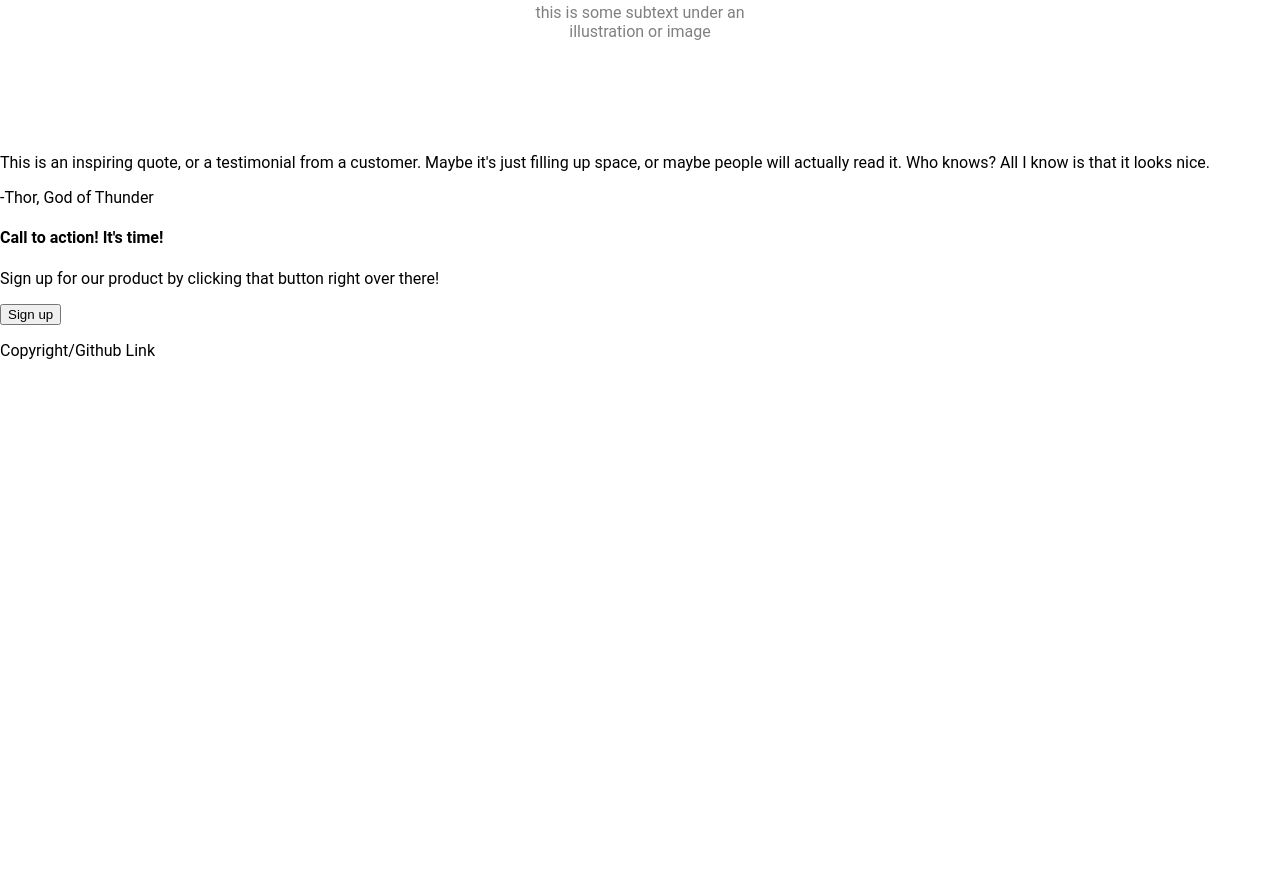
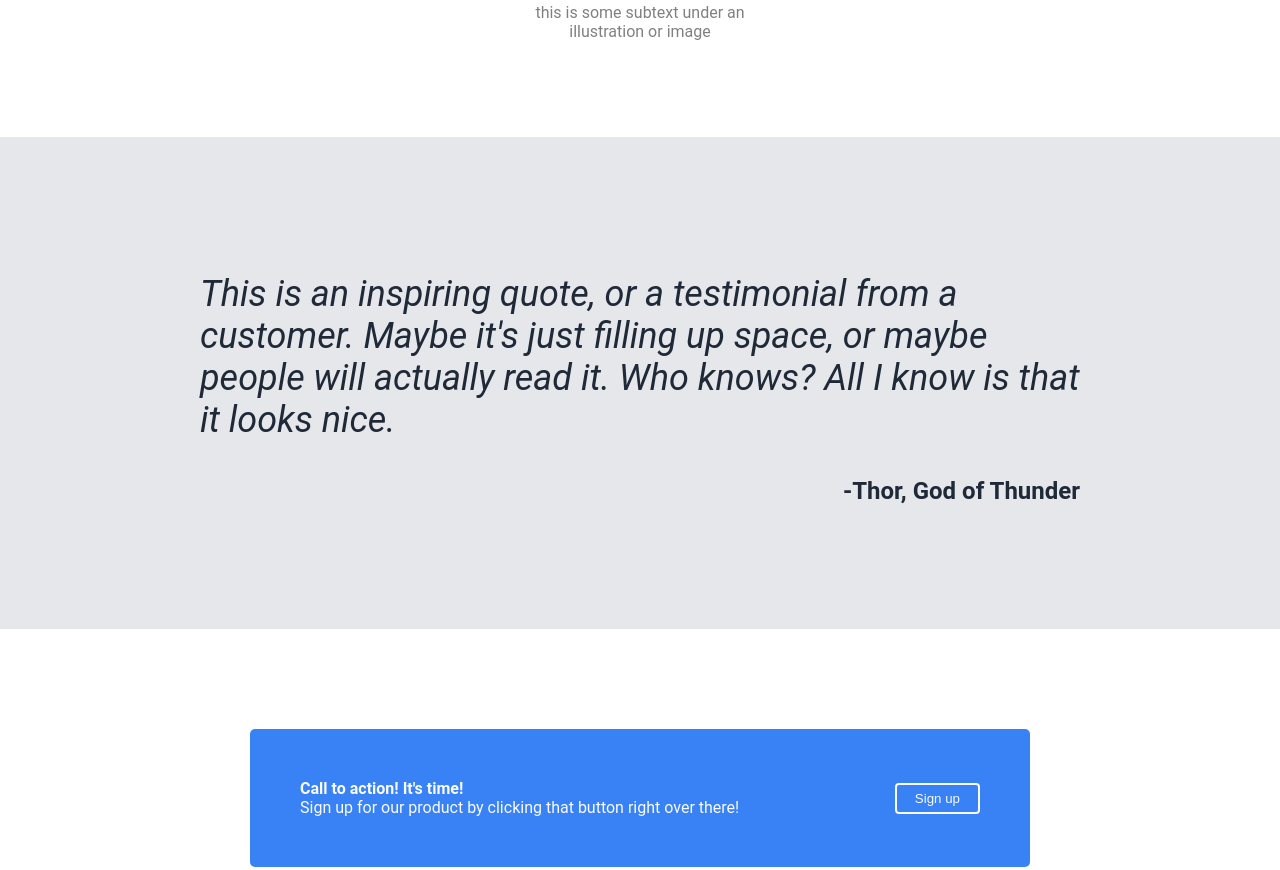
Before and after one commit to cybermailman/landing-page, a plain HTML site: page index.html in a window 1280 px wide. Shown: the part 1232-2102 px from the top of the page. Before the commit the page ends 1608 px from the top, so only its background shows below. Drawn offline with Linux system fonts and the light colour scheme.

Commit message:
Quote & Signup Box Finish
Completed quote box and sign up box following top rules
Footer remains

```diff
--- a/index.html
+++ b/index.html
@@ -33,7 +33,7 @@
     <!--Content-top consists of the info header and images-->
     <!--Content info is the info-->
     <!--Images consists of the four images-->
-    <div class="content-top">
+    <div class="content">
         <div class="content-info"><h3>Some random information.</h3></div>
         <div class="images">
             <div class="img">
@@ -57,7 +57,6 @@
     <!--Content-bottom is the latter half of the main content-->
     <!--Quote covers the quote, nested within is the quote and author-->
     <!--Sign up box is the sign up box just before the footer-->
-    <div class="content-bottom">
     <div class="quote">
         <div class="quote-text">
             <p>This is an inspiring quote, or a testimonial from a customer. Maybe it's just filling up space, or maybe people will actually read it. Who knows? All I know is that it looks nice.</p>
@@ -67,13 +66,12 @@
         </div>
     </div>
     <div class="sign-up-box">
-            <div class="sign-up-prompt">
-                <h4>Call to action! It's time!</h4>
-                <p>Sign up for our product by clicking that button right over there!</p>
+        <div>
+            <h4 class="sign-up-head">Call to action! It's time!</h4>
+            <p class="sign-up-body">Sign up for our product by clicking that button right over there!</p>
         </div>
         <div class="sign-up-button">
             <button>Sign up</button>
-            </div>
         </div>
     </div>
     <div class="footer">
--- a/style.css
+++ b/style.css
@@ -82,7 +82,7 @@ body{
     color:#F9FAF8;
 }
 
-.content-top{
+.content{
     padding: 0 200px;
     display: flex;
     flex-direction: column;
@@ -128,3 +128,52 @@ body{
 .img-text{
     color: gray;
 }
+
+.quote{
+    box-sizing:border-box;
+    padding: 100px 200px;
+    background-color:#E5E7EB;
+}
+
+.quote-text{
+    font-size: 36px;
+    font-style: italic;
+    font-weight: light;
+    color: #1F2937;
+}
+
+.quote-author{
+    text-align: right;
+    font-size: 24px;
+    font-weight: 700;
+    color:#1F2937;
+}
+
+.sign-up-box{
+    display: flex;
+    justify-content: space-between;
+    align-items: center;
+    margin: 100px 250px;
+    padding: 50px;
+    background-color: #3882F6;
+    border-radius: 5px;
+}
+
+.sign-up-head, .sign-up-body{
+    color:#F9FAF8;
+    margin: 0;
+    padding: 0;
+}
+
+.sign-up-button button{
+    background: none;
+    color: #F9FAF8;
+    border: 2px solid #F9FAF8;
+    border-radius: 4px;
+    margin: 0;
+    padding: 6px 18px;
+}
+
+button:hover{
+    background-color: #1c417b;
+}
```
Lines whose indentation alone changed are shown as unchanged.
